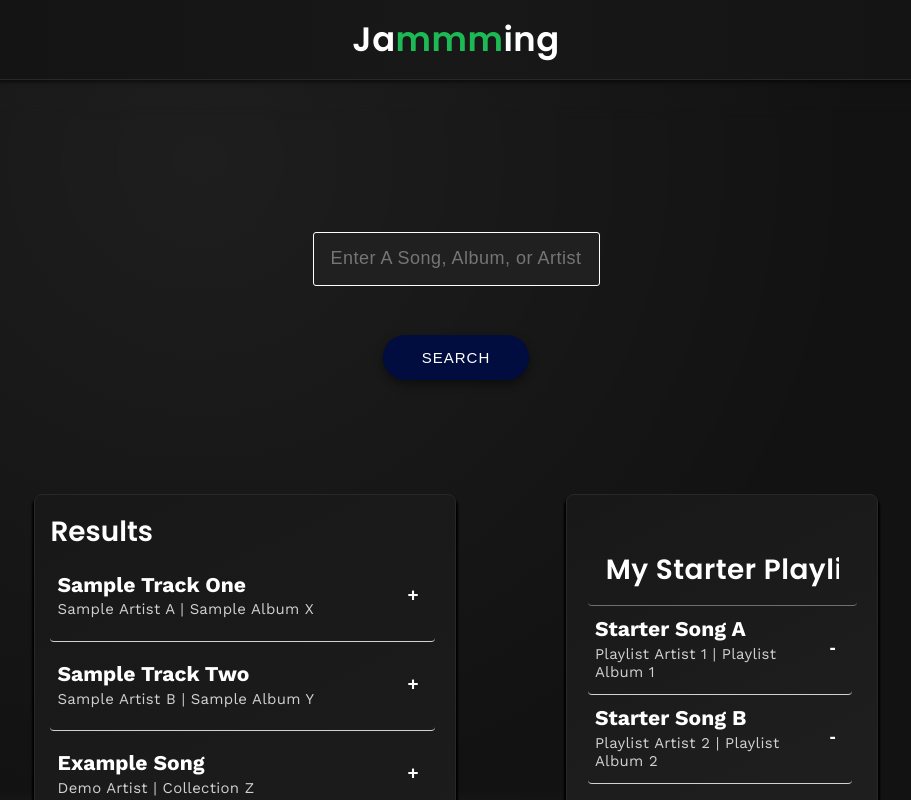
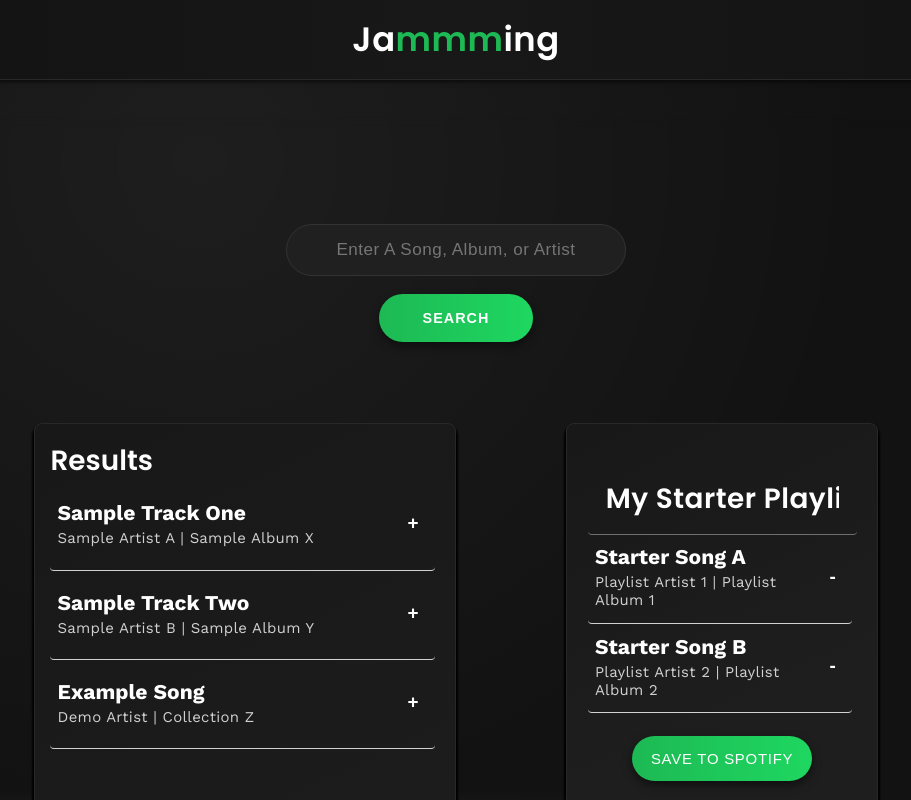
Before and after one commit to BluUsername/jammming, a React (Create React App) app: page / in a window 1280 px wide. Shown: the top 800 px of the page, without its empty margins (184-1095 px from the left). Built offline with nearby package versions, Linux system fonts and the light colour scheme.

Commit message:
style(searchbar): unify search bar styles and switch button to Spotify green

```diff
--- a/src/Components/SearchBar/SearchBar.css
+++ b/src/Components/SearchBar/SearchBar.css
@@ -1,65 +1,42 @@
-.SearchBar { margin: 1.5rem 0; display:flex; justify-content:center; gap:.5rem; }
-.SearchBar input { padding:.85rem 1rem; width:340px; }
-.SearchButton { cursor: pointer; width: 8.6rem; padding: .85rem 0 .9rem; border-radius: var(--radius-pill); background: linear-gradient(90deg,var(--color-accent), var(--color-accent-hover)); text-align: center; font-size: .8rem; letter-spacing: 1px; transition: filter var(--transition-fast), transform var(--transition-fast); border: none; color: #fff; font-weight: 600; box-shadow: 0 4px 10px rgba(0,0,0,.45); }
-.SearchButton:hover { filter:brightness(1.08); transform:translateY(-2px); }
-.SearchButton:active { filter:brightness(.92); transform:translateY(0); }
-
-.SearchBar input:focus { outline: none; }
-.SearchBar input {
-  border: 1px solid #333;
-  background:#202020;
-  border-radius: var(--radius-pill);
-  margin-bottom: 1.9rem;
-  color: var(--color-text-primary);
-  text-align: center;
-  font-size: .95rem;
-  letter-spacing:.5px;
-  transition: background var(--transition-fast), border-color var(--transition-fast);
-}
-.SearchBar input:hover { background:#242424; }
-.SearchBar input:focus { border-color: var(--color-accent); background:#262626; }
-.SearchBar { margin: 1.5rem 0; display:flex; justify-content:center; gap:.5rem; }
-.SearchBar input { padding:.55rem 1rem; width:280px; }
-.SearchButton { background:#6c41ec; border:none; color:#fff; font-weight:600; padding:.6rem 1.1rem; cursor:pointer; }
-.SearchButton:hover { background:#5832c5; }
-
+/* Search Bar - Spotify themed */
 .SearchBar {
   display: flex;
   flex-direction: column;
   align-items: center;
-  padding-top: 6.94rem;
-  margin-bottom: 6.33rem;
+  padding-top: 6rem;
+  margin: 2rem 0 4.5rem;
+  gap: 1rem;
 }
 
 .SearchBar input {
-  width: 287px;
-  padding: .88rem 0;
-  border: 1px solid #fff;
-  border-radius: 3px;
-  margin-bottom: 2.22rem;
-  color: #010c3f;
+  width: 340px;
+  padding: .85rem 1rem;
+  border: 1px solid #333;
+  background: #202020;
+  border-radius: var(--radius-pill);
+  color: var(--color-text-primary);
   text-align: center;
-  font-size: 1rem;
+  font-size: .95rem;
+  letter-spacing: .5px;
+  transition: background var(--transition-fast), border-color var(--transition-fast);
 }
-
-.SearchBar input:focus {
-  outline: none;
-}
+.SearchBar input:hover { background:#242424; }
+.SearchBar input:focus { outline:none; border-color: var(--color-accent); background:#262626; }
 
 .SearchButton {
   cursor: pointer;
-  width: 8.11rem;
-  padding: .77rem 0;
-  border-radius: 54px;
-  background-color: #010c3f;
+  width: 8.6rem;
+  padding: .85rem 0 .9rem;
+  border-radius: var(--radius-pill);
+  background: linear-gradient(90deg,var(--color-accent), var(--color-accent-hover));
   text-align: center;
-  font-size: .833rem;
-  transition: background-color .25s;
-  border: 0px;
+  font-size: .8rem;
+  letter-spacing: 1px;
+  transition: filter var(--transition-fast), transform var(--transition-fast);
+  border: none;
   color: #fff;
-  font-weight: 500;
+  font-weight: 600;
+  box-shadow: 0 4px 10px rgba(0,0,0,.45);
 }
-
-.SearchButton:hover {
-  background-color: rgba(108, 65, 233, .7);
-}
+.SearchButton:hover { filter:brightness(1.08); transform:translateY(-2px); }
+.SearchButton:active { filter:brightness(.92); transform:translateY(0); }
```
